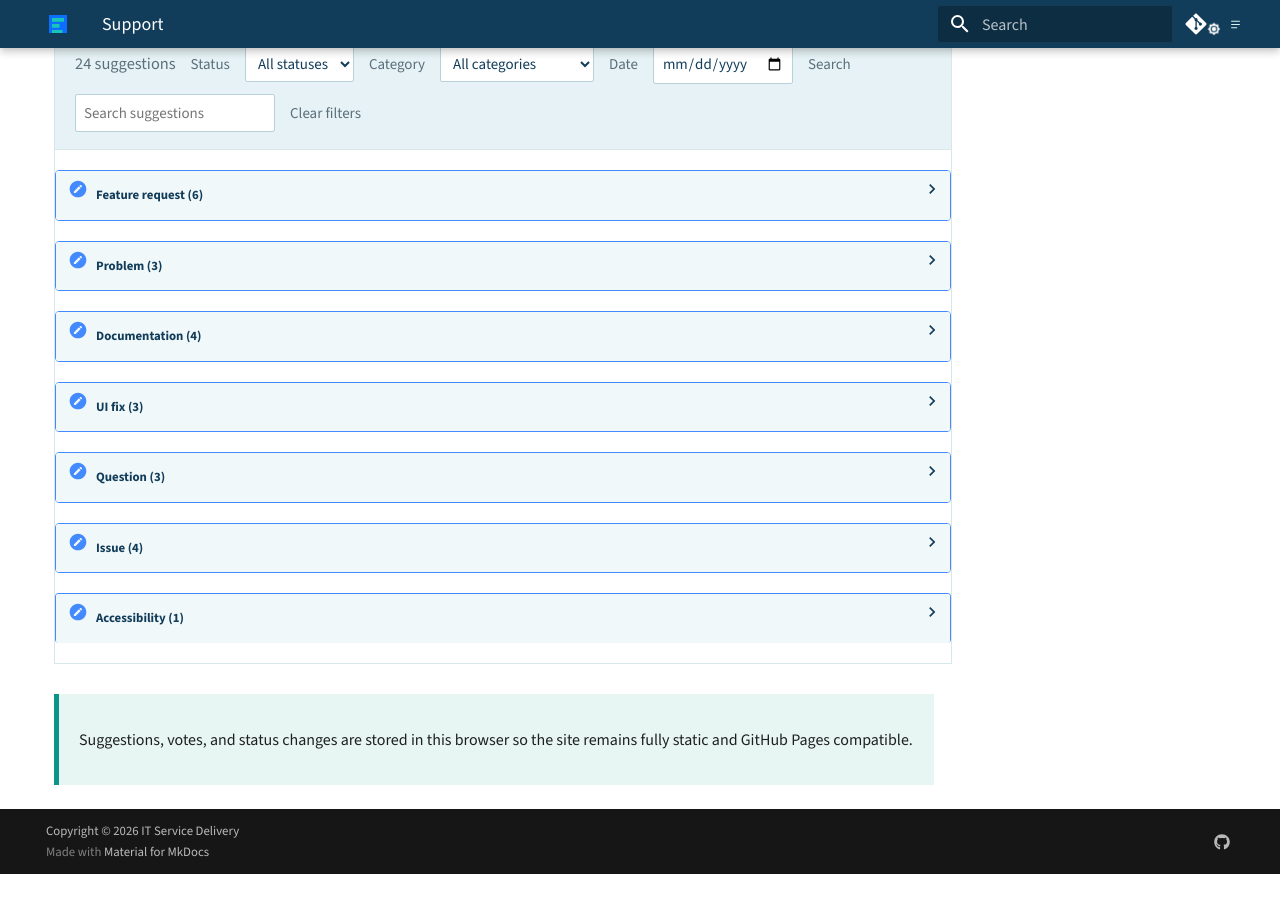
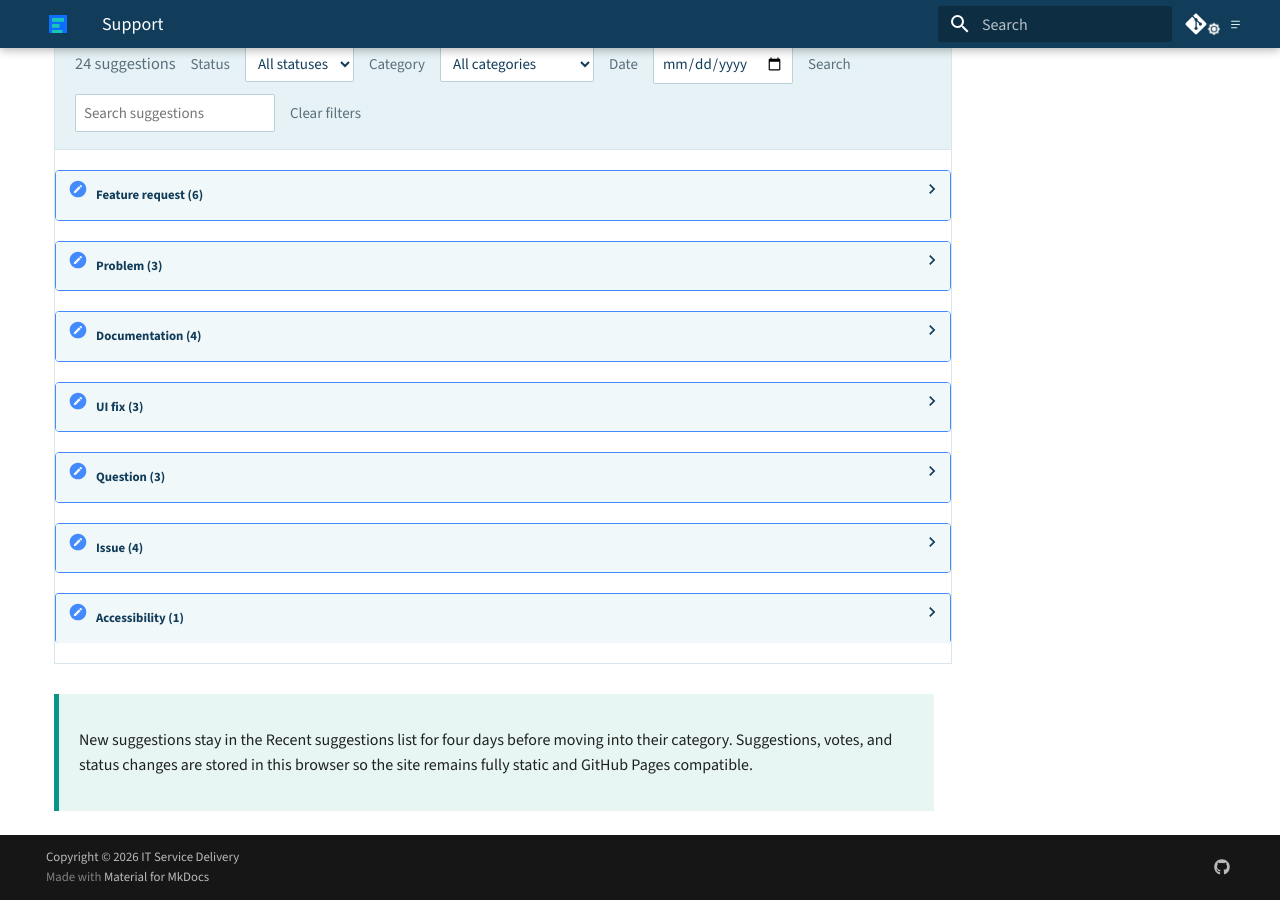
Before and after one commit to dgooding/mkdocs-basic, an MkDocs documentation site: the page built from docs/support.md, in a window 1280 px wide and 900 px high, scrolled down 875 px. Built offline with MkDocs 1.6.1 and Material for MkDocs 9.7.7, drawn with Linux system fonts in a browser that asks for light colours; comment, search, counter and statistics services are not loaded; before the commit the page ends 1749 px from its top, so only the background shows below that.

Commit message:
docs: auto-update 2026-08-26 22:19:15

```diff
--- a/docs/support.md
+++ b/docs/support.md
@@ -66,6 +66,6 @@ Suggest a feature, improvement, or piece of guidance you would like to see here.
 
 <div class="itsd-status" markdown>
 
-Suggestions, votes, and status changes are stored in this browser so the site remains fully static and GitHub Pages compatible.
+New suggestions stay in the Recent suggestions list for four days before moving into their category. Suggestions, votes, and status changes are stored in this browser so the site remains fully static and GitHub Pages compatible.
 
 </div>
```
